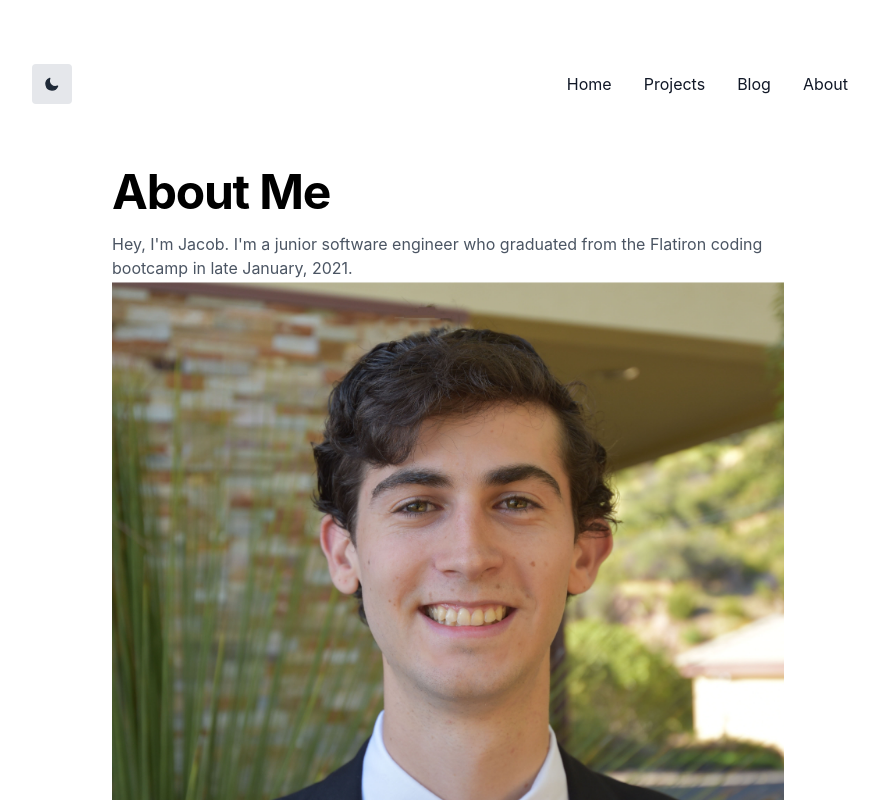
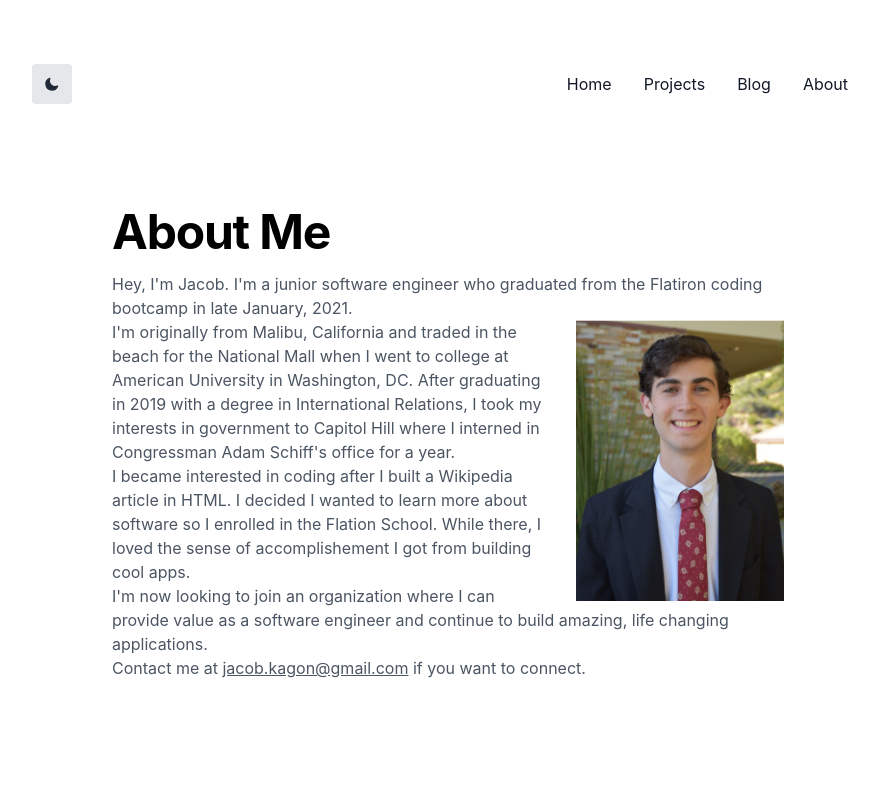
Before and after one commit to jacobkagon/portfolio-site, a Next.js app: page /about in a window 1280 px wide. Shown: the top 800 px of the page, without its empty margins (192-1071 px from the left). Built offline with nearby package versions, Linux system fonts and the light colour scheme; a web font is replaced by a local one; what @tailwindcss/typography would draw is missing.

Commit message:
added photo

```diff
--- a/package.json
+++ b/package.json
@@ -12,7 +12,8 @@
     "next": "10.1.3",
     "next-themes": "^0.0.14",
     "react": "17.0.2",
-    "react-dom": "17.0.2"
+    "react-dom": "17.0.2",
+    "url-loader": "^4.1.1"
   },
   "devDependencies": {
     "autoprefixer": "^10.2.5",
--- a/pages/about.js
+++ b/pages/about.js
@@ -1,13 +1,13 @@
 import React from "react";
 import Container from "../components/Container";
 import Link from "next/link";
-
-import profile from "../public/images/profile.jpg";
+import Image from "next/image";
 
 const about = () => {
   return (
     <Container title="About – Jacob Kagon">
-      <div className="flex flex-col items-start justify-center max-w-2xl mx-auto mb-16">
+      <div className="items-start justify-center max-w-2xl py-10 mx-auto mb-16">
+        <div className="layout">
           <h1 className="mb-4 text-3xl font-bold tracking-tight text-black md:text-5xl dark:text-white">
             About Me
           </h1>
@@ -16,7 +16,9 @@ const about = () => {
               Hey, I'm Jacob. I'm a junior software engineer who graduated from
               the Flatiron coding bootcamp in late January, 2021.
             </p>
-          <img src="./images/profile.jpg" />
+            <div className="float-right ml-6 w-36 md:w-52">
+              <img src="/images/profile_one.PNG" width="600" />
+            </div>
 
             <p>
               I'm originally from Malibu, California and traded in the beach for
@@ -28,20 +30,20 @@ const about = () => {
             </p>
             <p>
               I became interested in coding after I built a Wikipedia article in
-            HTML. I decided I wanted to learn more about software so I enrolled
-            in the Flation School. While there, I loved the sense of
+              HTML. I decided I wanted to learn more about software so I
+              enrolled in the Flation School. While there, I loved the sense of
               accomplishement I got from building cool apps.
             </p>
             <p>
-            I'm now looking to join an organization where I can provide value as
-            a software engineer and continue to build amazing, life changing
-            applications.
+              I'm now looking to join an organization where I can provide value
+              as a software engineer and continue to build amazing, life
+              changing applications.
             </p>
             <p>
               {" "}
-            Contact me at <u>jacob.kagon@gmail.com</u> if you want to
-            collaborate.
+              Contact me at <u>jacob.kagon@gmail.com</u> if you want to connect.
             </p>
+          </div>
         </div>
       </div>
     </Container>
```
Also changed, not shown: public/images/profile_one.PNG (renamed from public/images/profile.jpg), 1 other file (tests, documents, lock files or other folders). Lines whose indentation alone changed are shown as unchanged.
